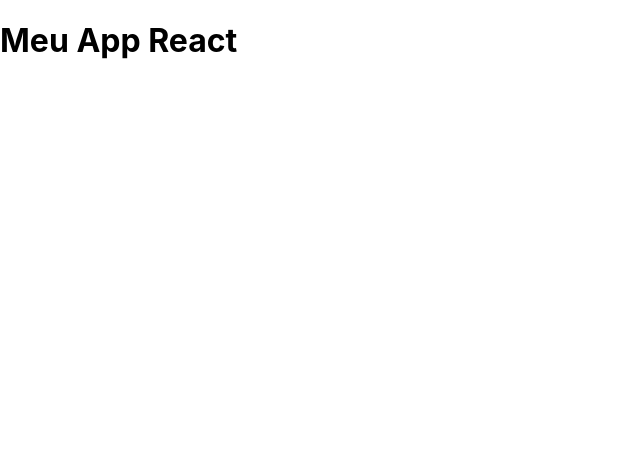
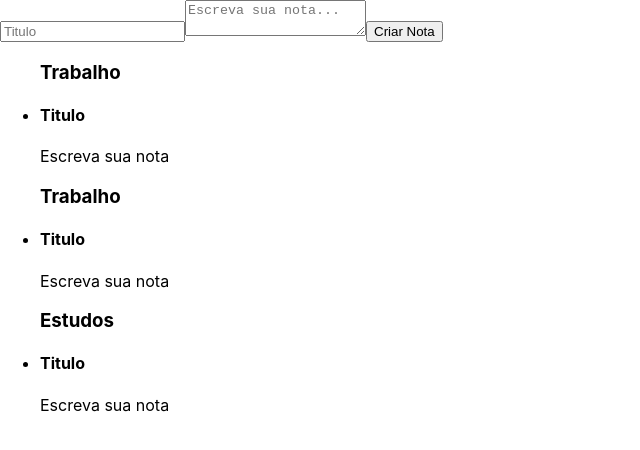
Before and after one commit to raigomes/ceep, a React (Create React App) app: page / in a window 1280 px wide. Shown: the top 450 px of the page, without its empty margins (0-640 px from the left). Built offline with nearby package versions, Linux system fonts and the light colour scheme.

Commit message:
Criando versões iniciais dos componentes do Ceep

```diff
--- a/src/App.js
+++ b/src/App.js
@@ -1,8 +1,13 @@
 import React from 'react'
+import FormularioCadastro from './components/FormularioCadastro';
+import ListaDeNotas from './components/ListaDeNotas';
 
 function App() {
   return (
-    <h1>Meu App React</h1>
+    <section>
+      <FormularioCadastro />
+      <ListaDeNotas />
+    </section>
   );
 }
 
--- /dev/null
+++ b/src/components/CardNota.jsx
@@ -0,0 +1,16 @@
+import React, { Component } from "react";
+
+class CardNota extends Component {
+  render() {
+    return (
+      <section>
+        <header>
+          <h1>Titulo</h1>
+        </header>
+        <p>Escreva sua nota</p>
+      </section>
+    );
+  }
+}
+
+export default CardNota;
--- /dev/null
+++ b/src/components/FormularioCadastro.jsx
@@ -0,0 +1,15 @@
+import React, { Component } from 'react';
+
+class FormularioCadastro extends Component {
+  render() {
+    return (
+      <form>
+        <input type="text" placeholder="Titulo"></input>
+        <textarea placeholder="Escreva sua nota..." />
+        <button>Criar Nota</button>
+      </form>
+    );
+  }
+}
+
+export default FormularioCadastro;
--- /dev/null
+++ b/src/components/ListaDeNotas.jsx
@@ -0,0 +1,21 @@
+import React, { Component } from "react";
+import CardNota from "./CardNota";
+
+class ListaDeNotas extends Component {
+  render() {
+    return (
+      <ul>
+        {Array.of("Trabalho", "Trabalho", "Estudos").map((categoria) => (
+          <section>
+            <h1>{categoria}</h1>
+            <li>
+              <CardNota />
+            </li>
+          </section>
+        ))}
+      </ul>
+    );
+  }
+}
+
+export default ListaDeNotas;
```
